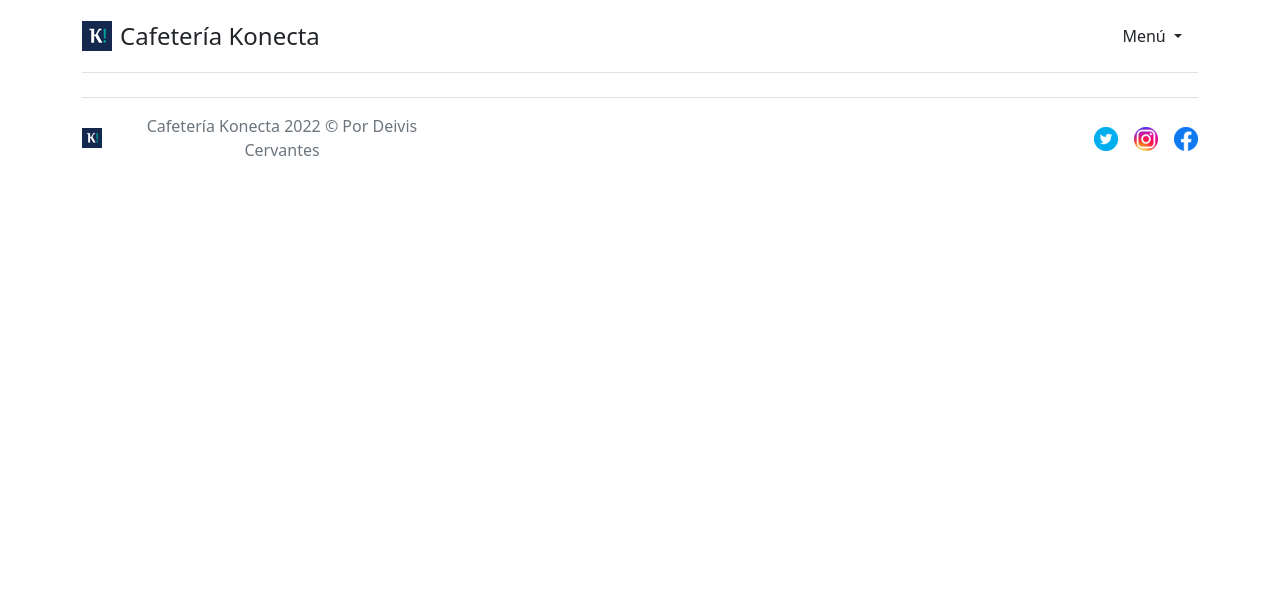
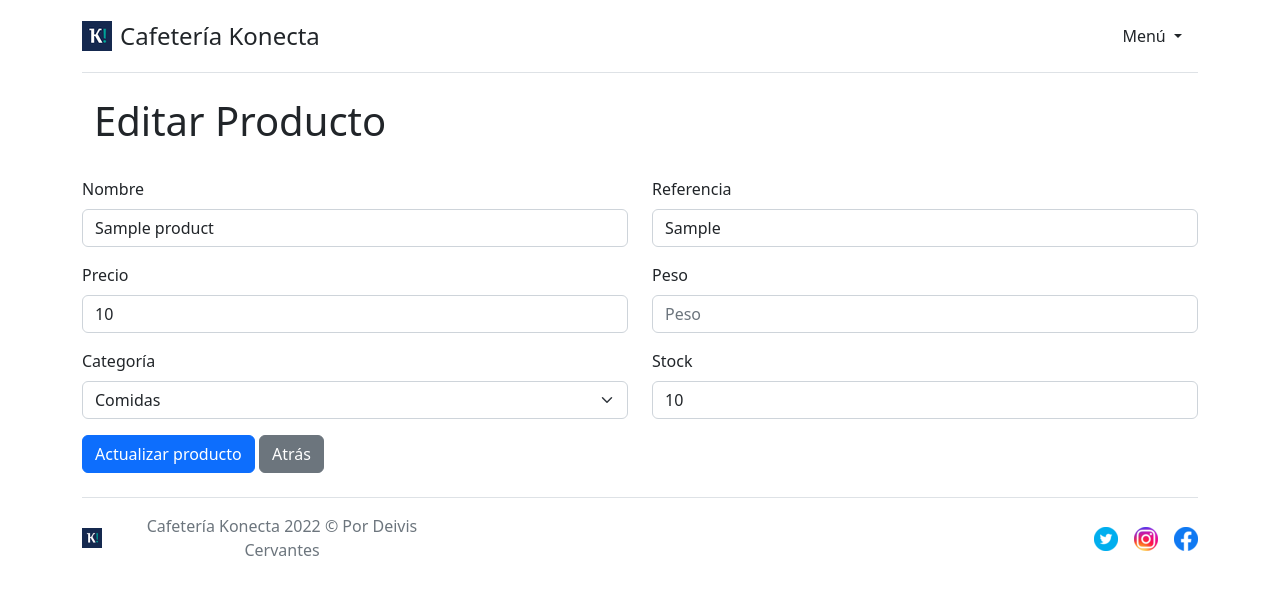
Before and after one commit to dcervantespuello/cafeteria_konecta, a PHP site: page /?menu=editar-producto&id=1 in a window 1280 px wide. Shown: the top 595 px of the page. Run offline with PHP 8.4, Linux system fonts and the light colour scheme; tables that the repository leaves empty or names only in its code hold one stand-in row (values such as "Sample post").

Commit message:
Se configuró la actualización de los productos

```diff
--- a/layouts/routing.php
+++ b/layouts/routing.php
@@ -2,7 +2,21 @@
 if (!isset($_GET['menu'])) {
     include('products/show.php');
 } else {
-    if ($_GET['menu'] == 'nuevo-producto') {
-        require_once('products/create.php');
+    switch ($_GET['menu']) {
+        case 'nuevo-producto':
+            require_once('products/create.php');
+            break;
+
+        case 'editar-producto':
+            require_once('products/edition.php');
+            break;
+
+        case 'eliminar-producto':
+            require_once('products/delete.php');
+            break;
+
+        default:
+            # code...
+            break;
     }
 }
--- a/products/create.php
+++ b/products/create.php
@@ -40,7 +40,6 @@
             <div class="mb-3">
                 <label for="category" class="form-label">Categoría</label>
                 <select class="form-select" id="category" name="category" required>
-                    <option value="" selected>-- Seleccionar --</option>
                     <option value="Comidas">Comidas</option>
                     <option value="Bebidas">Bebidas</option>
                     <option value="Helados">Helados</option>
--- a/products/edition.php
+++ b/products/edition.php
@@ -0,0 +1,76 @@
+<?php
+include('db_connection.php');
+$product_id = $_GET['id'];
+$query = "SELECT * FROM products WHERE id =" . $product_id;
+?>
+
+<div class="container mb-4">
+    <div class="row">
+        <div class="col">
+            <h1>Editar Producto</h1>
+        </div>
+    </div>
+</div>
+
+<?php
+$execute = mysqli_query($connection, $query);
+$product = mysqli_fetch_assoc($execute);
+?>
+
+<form action="/products/update.php" method="POST">
+
+    <input type="hidden" name="id" value="<?= $product_id ?>">
+
+    <div class="row">
+        <div class="col">
+            <div class="mb-3">
+                <label for="name" class="form-label">Nombre</label>
+                <input type="text" class="form-control" id="name" name="name" placeholder="Nombre" value="<?= $product['name'] ?>" required />
+            </div>
+        </div>
+        <div class="col">
+            <div class="mb-3">
+                <label for="reference" class="form-label">Referencia</label>
+                <input type="text" class="form-control" id="reference" name="reference" placeholder="Referencia" value="<?= $product['reference'] ?>" required />
+            </div>
+        </div>
+    </div>
+    <div class="row">
+        <div class="col">
+            <div class="mb-3">
+                <label for="price" class="form-label">Precio</label>
+                <input type="number" class="form-control" id="price" name="price" placeholder="Precio" value="<?= $product['price'] ?>" required />
+            </div>
+        </div>
+        <div class="col">
+            <div class="mb-3">
+                <label for="weight" class="form-label">Peso</label>
+                <input type="number" class="form-control" id="weight" name="weight" placeholder="Peso" value="<?= $product['weight'] ?>" required />
+            </div>
+        </div>
+    </div>
+    <div class="row">
+        <div class="col">
+            <div class="mb-3">
+                <label for="category" class="form-label">Categoría</label>
+                <select class="form-select" id="category" name="category" required>
+                    <option value="Comidas" <?= $product['category'] == 'Comidas' ? 'selected' : '' ?>>Comidas</option>
+                    <option value="Bebidas" <?= $product['category'] == 'Bebidas' ? 'selected' : '' ?>>Bebidas</option>
+                    <option value="Helados" <?= $product['category'] == 'Helados' ? 'selected' : '' ?>>Helados</option>
+                    <option value="Postres" <?= $product['category'] == 'Postres' ? 'selected' : '' ?>>Postres</option>
+                    <option value="Caramelos" <?= $product['category'] == 'Caramelos' ? 'selected' : '' ?>>Caramelos</option>
+                </select>
+            </div>
+        </div>
+        <div class="col">
+            <div class="mb-3">
+                <label for="stock" class="form-label">Stock</label>
+                <input type="number" class="form-control" id="stock" name="stock" placeholder="Stock" value="<?= $product['stock'] ?>" required />
+            </div>
+        </div>
+    </div>
+    <button type="submit" class="btn btn-primary">Actualizar producto</button>
+    <a href="/">
+        <button type="button" class="btn btn-secondary">Atrás</button>
+    </a>
+</form>
--- a/products/show.php
+++ b/products/show.php
@@ -41,8 +41,8 @@ $query = "SELECT * FROM products";
                 <td><?php echo $row["weight"]; ?></td>
                 <td><?php echo $row["category"]; ?></td>
                 <td><?php echo $row["stock"]; ?></td>
-                <td><button class="btn btn-primary">Editar</button></td>
-                <td><button class="btn btn-danger">Eliminar</button></td>
+                <td><a href="?menu=editar-producto&id=<?php echo $row["id"]; ?>"><button class="btn btn-primary">Editar</button></a></td>
+                <td><a href="?menu=eliminar-producto&id=<?php echo $row["id"]; ?>"><button class="btn btn-danger">Eliminar</button></a></td>
             </tr>
         <?php }
         mysqli_free_result($products);
```
Also changed, not shown: products/update.php (+22 -0 lines).
